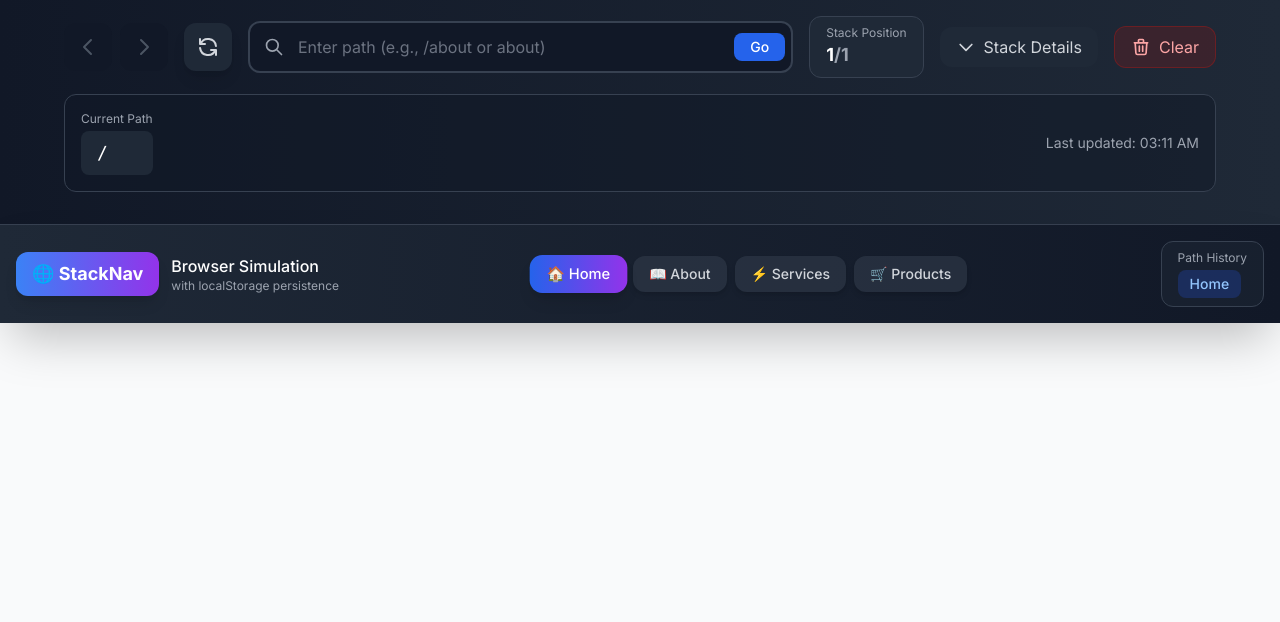
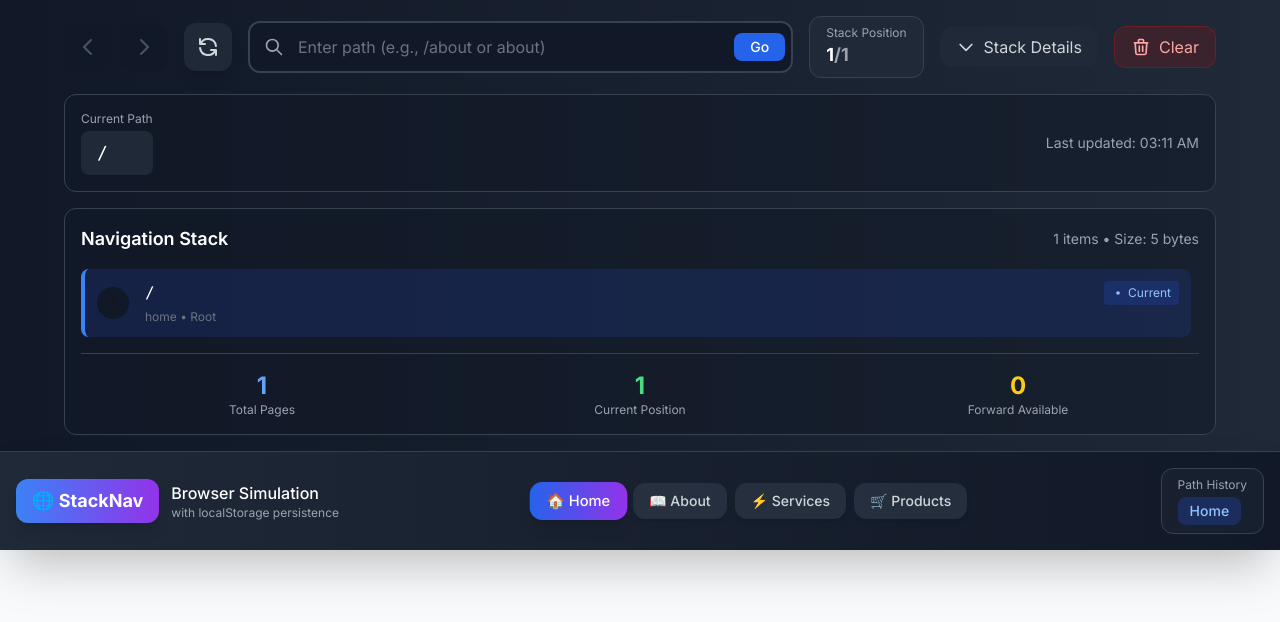
Before and after one commit to YeYint3424/stack_back_forward, a Next.js app: page /about in a window 1280 px wide. Shown: the top 622 px of the page. Built offline with nearby package versions, Linux system fonts and the light colour scheme.

Commit message:
[update]

```diff
--- a/src/components/BrowserNavigation.tsx
+++ b/src/components/BrowserNavigation.tsx
@@ -13,17 +13,17 @@ export default function BrowserNavigation() {
     history,
     currentIndex,
     clearHistory,
-    navigateTo, // Make sure to destructure this
+    navigateTo,
   } = useNavigation();
 
   const [urlInput, setUrlInput] = useState("");
-  const [showStackDetails, setShowStackDetails] = useState(false);
+  const [showStackDetails, setShowStackDetails] = useState(true);
 
   const handleUrlSubmit = (e: React.FormEvent) => {
     e.preventDefault();
     if (urlInput.trim()) {
       const path = urlInput.startsWith("/") ? urlInput : `/${urlInput}`;
-      navigateTo(path); // This should now work
+      navigateTo(path);
       setUrlInput("");
     }
   };
```
